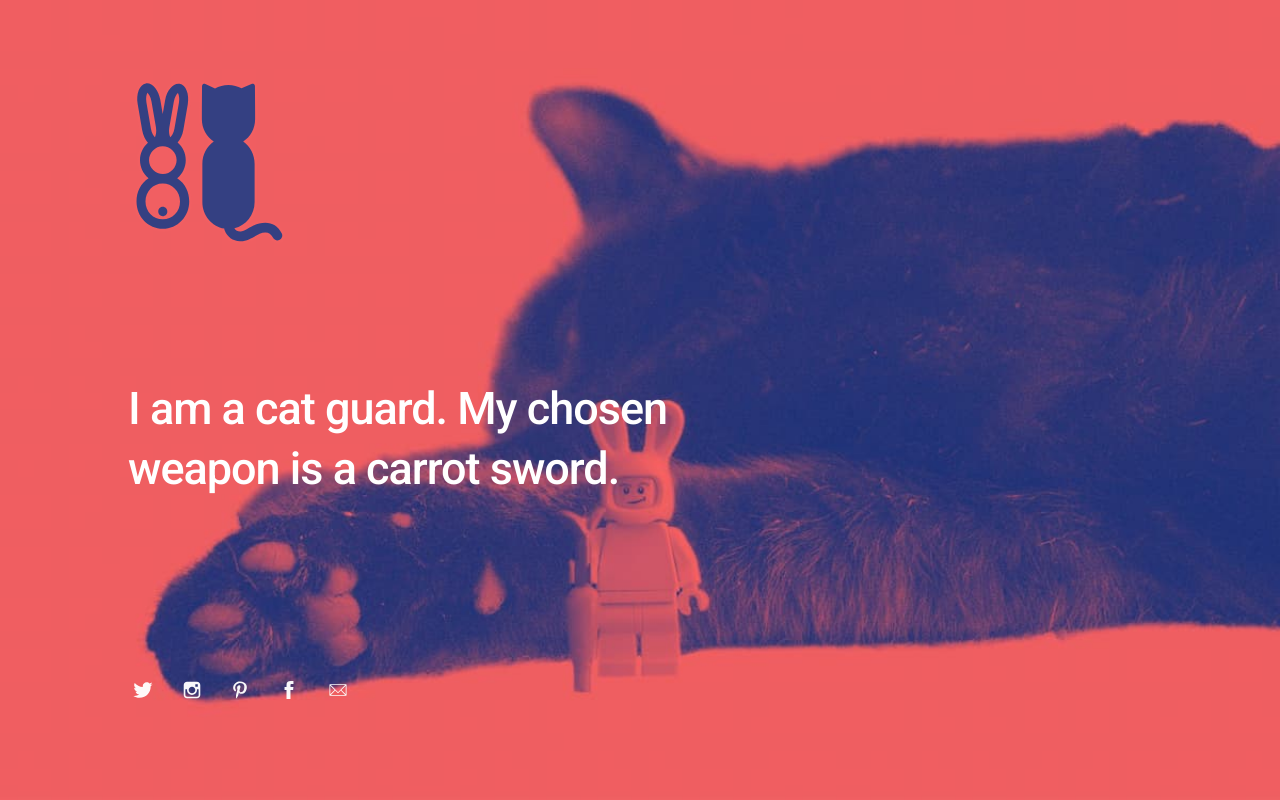
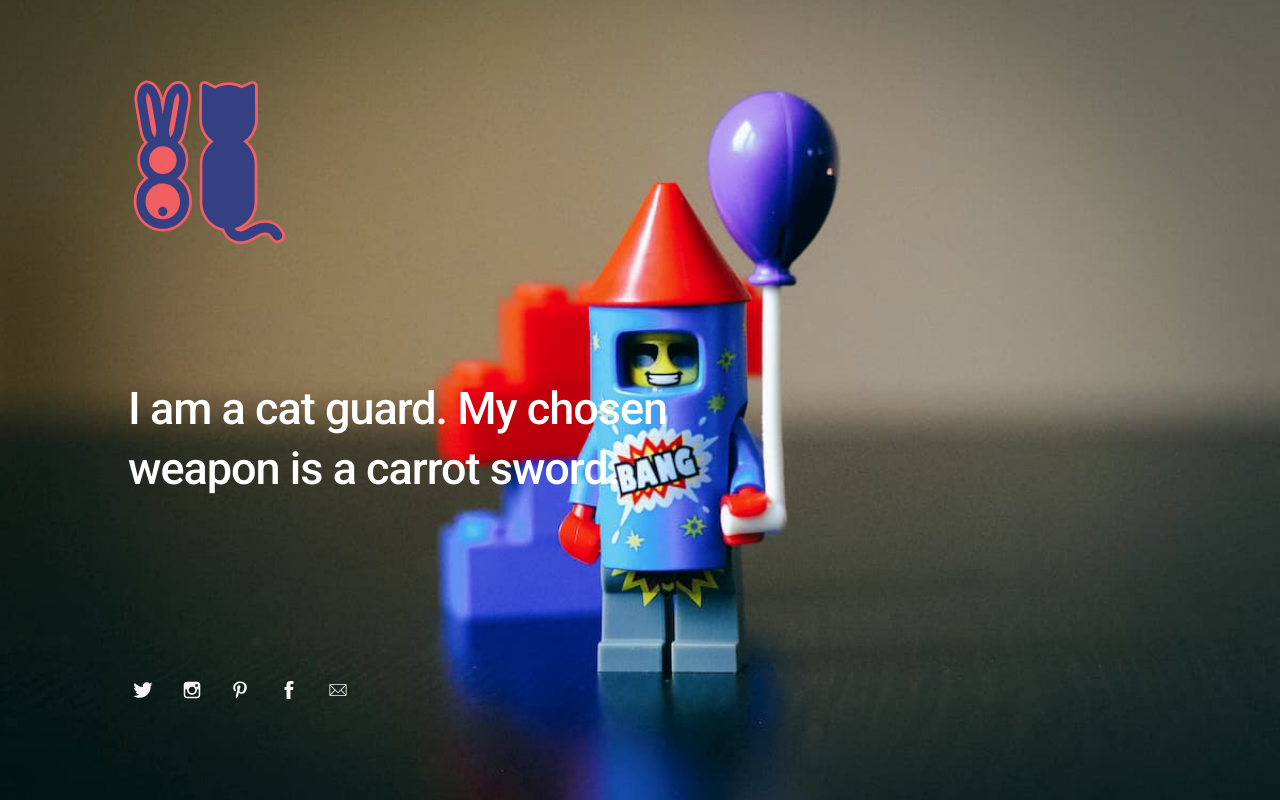
Before and after one commit to mammatua/mammatua.github.io, a plain HTML site: page index.html in a window 1280 px wide. Drawn offline with Linux system fonts and the light colour scheme.

Commit message:
background

```diff
--- a/assets/css/me.css
+++ b/assets/css/me.css
@@ -103,7 +103,7 @@ body.page-template-page-fullsingle-me {
   letter-spacing: -0.5px;
   color: #999999;
   color: #fff;
-  background-image: url("../../images/hur.jpg");
+  background-image: url("../../images/legoman.jpg");
   background-position: center center;
   background-size: cover; }
   body.page-template-page-fullsingle-me p {
```
Also changed, not shown: images/legoman.jpg (added).
